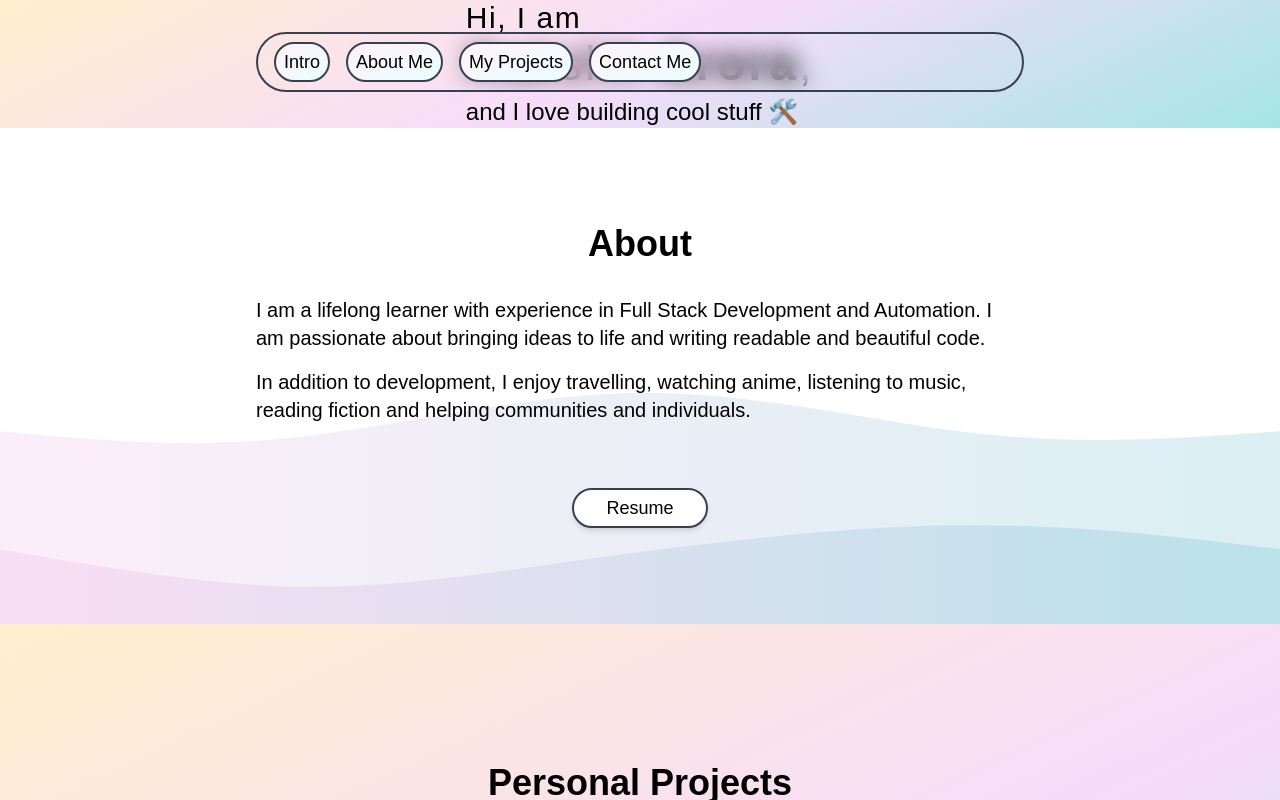
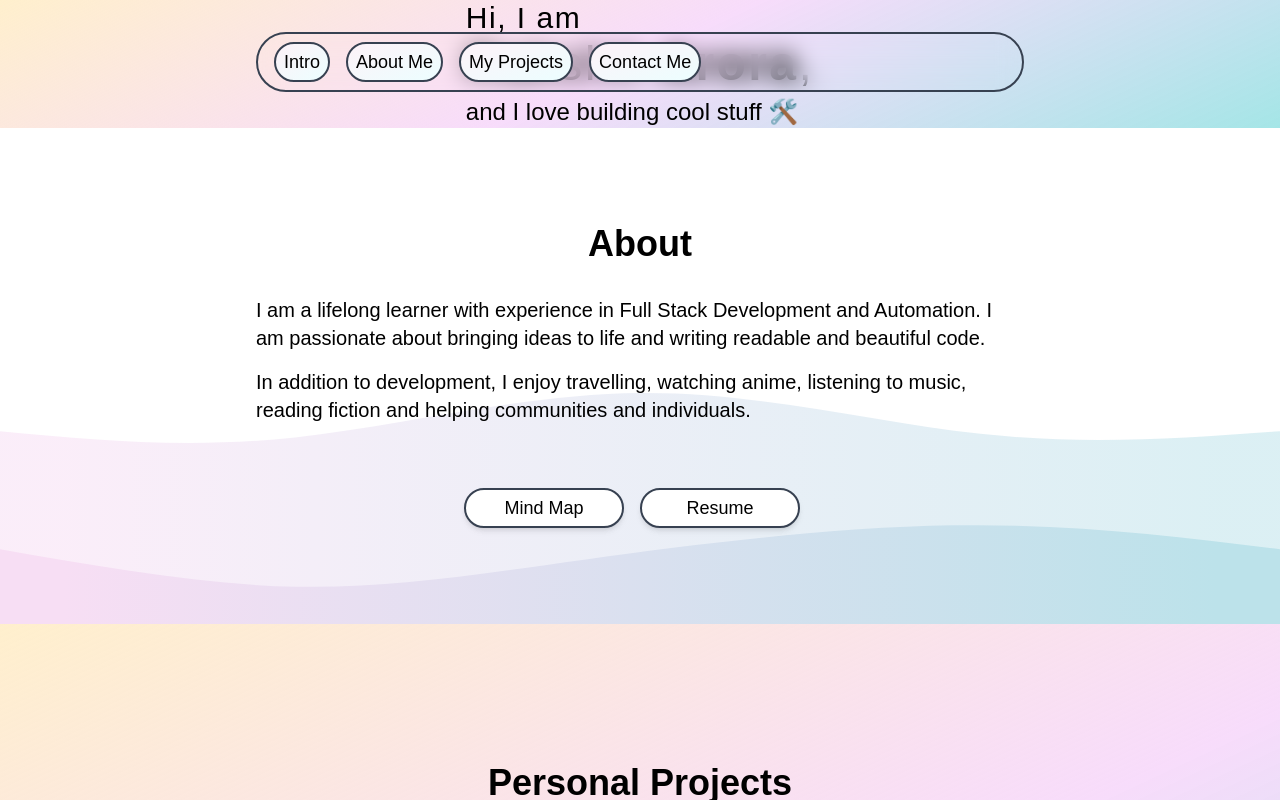
Before and after one commit to rakshit087/rakshit087.github.io, a Next.js app: page / in a window 1280 px wide. Built offline with nearby package versions, Linux system fonts and the light colour scheme; what next-real-viewport would draw is missing.

Commit message:
added mind-map

```diff
--- a/src/sections/About.tsx
+++ b/src/sections/About.tsx
@@ -16,15 +16,26 @@ export const About = () => {
             fiction and helping communities and individuals.
           </p>
         </div>
+        <div className="flex flex-col md:flex-row">
+        <a
+          href="https://rakshit087.github.io/mind-map"
+          target="_blank"
+          rel="noreferrer"
+        >
+          <button className="px-8 py-1 bg-white border-2 border-gray-700 rounded-full shadow-md md:text-lg w-40 md:mr-4 mb-4 md:mb-0">
+            Mind Map
+          </button>
+        </a>
         <a
           href="https://docs.google.com/document/d/1NPXhxng5PbFFkQKR9jrwVoAzo3lIAoyfFCGauFXx-3w/edit?usp=sharing"
           target="_blank"
           rel="noreferrer"
         >
-          <button className="px-8 py-1 bg-white border-2 border-gray-700 rounded-full shadow-md md:text-lg">
+          <button className="px-8 py-1 bg-white border-2 border-gray-700 rounded-full shadow-md md:text-lg md:mr-4 mb-4 md:mb-0 w-40">
             Resume
           </button>
         </a>
+        </div>
       </div>
     </section>
   );
```
